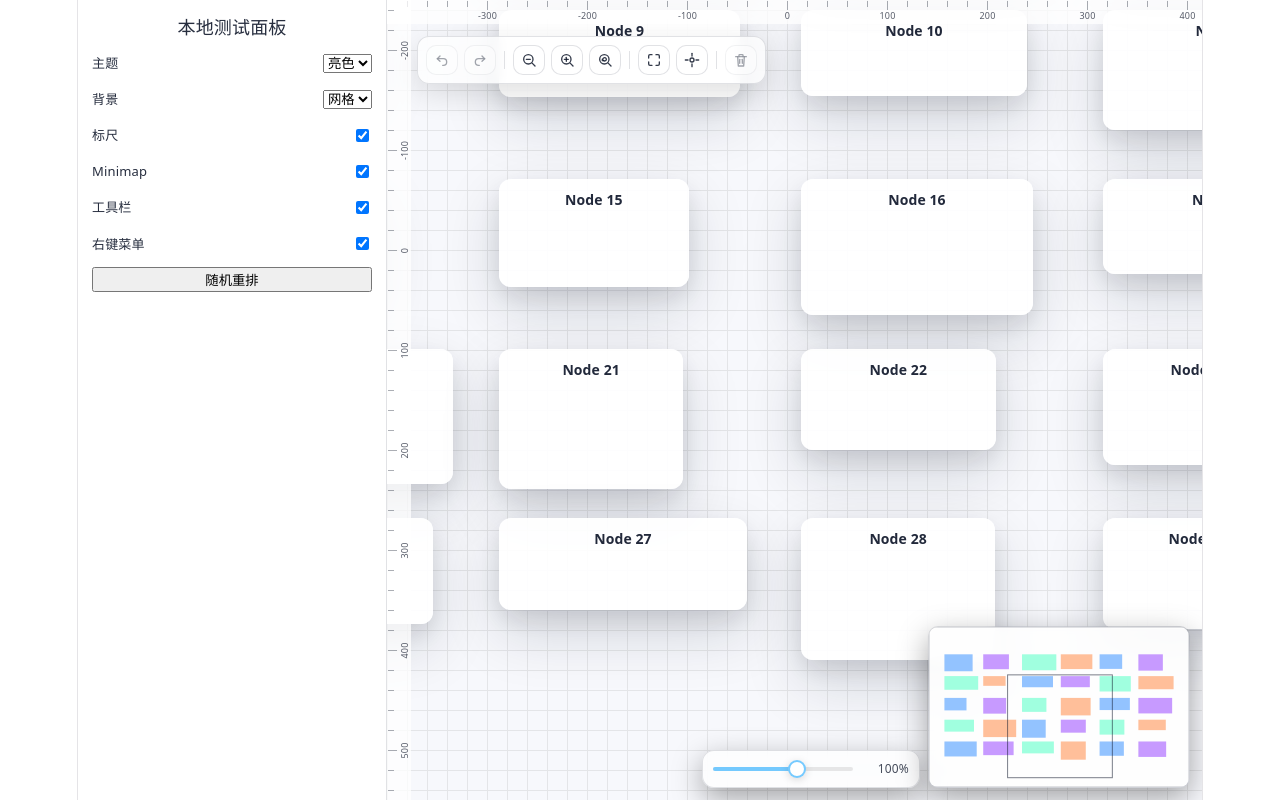
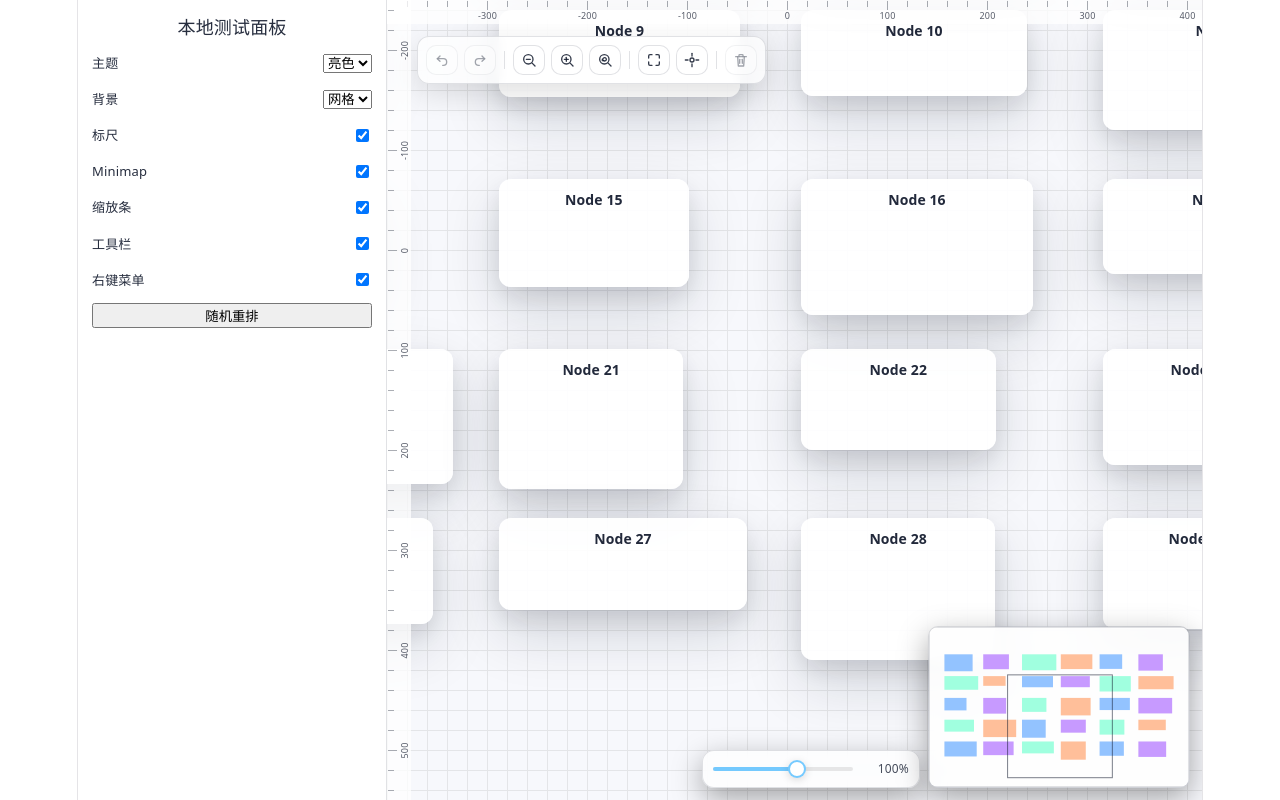
Before and after one commit to qiuyulc/infinite-map, a React (Vite) app in the folder playground/: page / in a window 1280 px wide. Built offline with nearby package versions, Linux system fonts and the light colour scheme.

Commit message:
chore(playground): add zoom dock toggle

```diff
--- a/playground/src/App.tsx
+++ b/playground/src/App.tsx
@@ -13,6 +13,7 @@ export default function App() {
   const [backgroundMode, setBackgroundMode] = useState<'dots' | 'grid'>('grid');
   const [rulersEnabled, setRulersEnabled] = useState(true);
   const [minimapEnabled, setMinimapEnabled] = useState(true);
+  const [zoomDockEnabled, setZoomDockEnabled] = useState(true);
   const [toolbarEnabled, setToolbarEnabled] = useState(true);
   const [contextMenuEnabled, setContextMenuEnabled] = useState(true);
 
@@ -25,12 +26,13 @@ export default function App() {
     return createDefaultEditorPlugins({
       rulersEnabled,
       minimapEnabled,
+      zoomDockEnabled,
       toolbarEnabled,
       contextMenuEnabled,
       marqueeEnabled: true,
       marqueeRequireShift: false,
     });
-  }, [contextMenuEnabled, minimapEnabled, rulersEnabled, toolbarEnabled]);
+  }, [contextMenuEnabled, minimapEnabled, rulersEnabled, toolbarEnabled, zoomDockEnabled]);
 
   return (
     <InfiniteMapThemeProvider base={themeBase}>
@@ -73,6 +75,10 @@ export default function App() {
               <input type="checkbox" checked={minimapEnabled} onChange={(e) => setMinimapEnabled(e.target.checked)} />
             </label>
             <label style={{ display: 'flex', justifyContent: 'space-between', gap: 10, alignItems: 'center' }}>
+              <span>缩放条</span>
+              <input type="checkbox" checked={zoomDockEnabled} onChange={(e) => setZoomDockEnabled(e.target.checked)} />
+            </label>
+            <label style={{ display: 'flex', justifyContent: 'space-between', gap: 10, alignItems: 'center' }}>
               <span>工具栏</span>
               <input type="checkbox" checked={toolbarEnabled} onChange={(e) => setToolbarEnabled(e.target.checked)} />
             </label>
```
